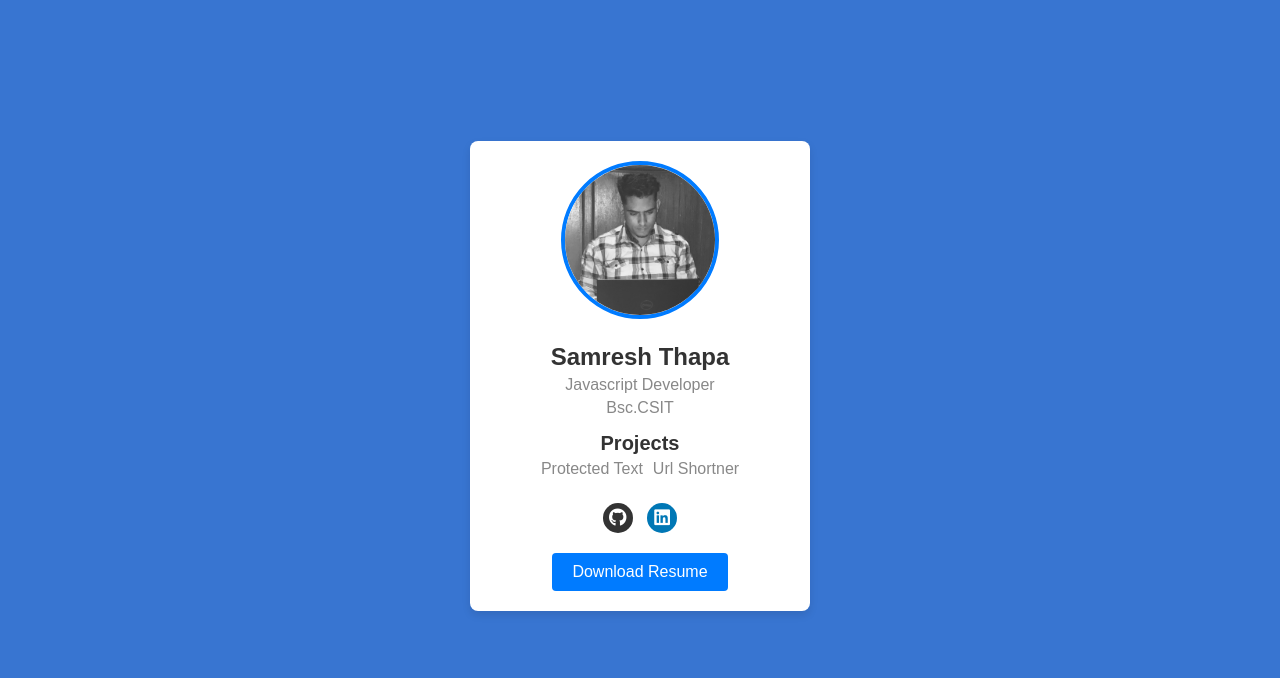
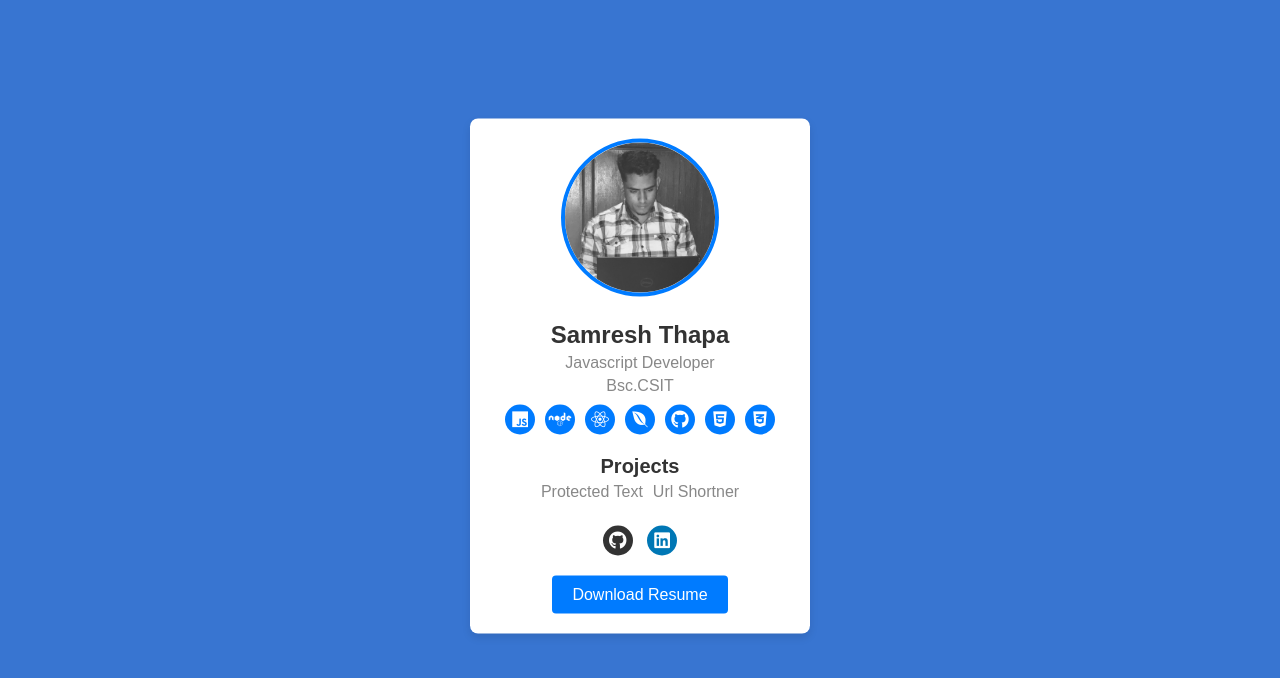
Before and after one commit to samresh9/portfolio, a plain HTML site: page index.html in a window 1280 px wide. Shown: the top 678 px of the page. Drawn offline with Linux system fonts and the light colour scheme.

Commit message:
ugrade techStack

```diff
--- a/index.html
+++ b/index.html
@@ -4,7 +4,10 @@
     <meta charset="UTF-8" />
     <meta name="viewport" content="width=device-width, initial-scale=1.0" />
     <title>Samresh Thapa</title>
-    <link rel="stylesheet" href="https://cdnjs.cloudflare.com/ajax/libs/font-awesome/6.0.0-beta3/css/all.min.css">
+    <link
+      rel="stylesheet"
+      href="https://cdnjs.cloudflare.com/ajax/libs/font-awesome/6.0.0-beta3/css/all.min.css"
+    />
     <style>
       body {
         font-family: Arial, sans-serif;
@@ -106,6 +109,31 @@
       .social-links {
         margin-top: 20px;
       }
+      .tech-container {
+        display: flex;
+        justify-content: center; /* Optional: Center the items horizontally */
+      }
+
+      .tech-links {
+        display: flex;
+        flex-wrap: wrap;
+        justify-content: space-between; /* Distribute items equally in each row */
+        max-width: 400px; /* Adjust the maximum width to control the number of items per row */
+      }
+
+      .techStack {
+        display: inline-block;
+        width: 30px;
+        height: 30px;
+        margin: 5px;
+        border-radius: 50%;
+        color: #fff;
+        text-align: center;
+        line-height: 30px;
+        font-size: 18px;
+        background-color: #333; /* Add your desired background color here */
+        transition: background-color 0.2s;
+      }
 
       .social-links a {
         display: inline-block;
@@ -131,7 +159,9 @@
       .linkedin {
         background-color: #0077b5;
       }
-
+      .techStack {
+        background-color: #007bff;
+      }
       .social-links a:hover {
         background-color: #777;
       }
@@ -225,7 +255,33 @@
         <img src="public/photo.jpg" alt="Your Name" />
         <h1>Samresh Thapa</h1>
         <p>Javascript Developer</p>
+
         <p>Bsc.CSIT</p>
+        <div class="tech-container">
+          <div class="tech-links">
+            <a class="techStack" title="Javascript"
+              ><i class="fa-brands fa-js"></i
+            ></a>
+            <a class="techStack" title="Node Js"
+              ><i class="fa-brands fa-node"></i
+            ></a>
+            <a class="techStack" title="React"
+              ><i class="fa-brands fa-react"></i
+            ></a>
+            <a class="techStack" title="MongoDb and SQl"
+              ><i class="fa-brands fa-envira"></i
+            ></a>
+            <a class="techStack" title="GitHub"
+              ><i class="fa-brands fa-github"></i
+            ></a>
+            <a class="techStack" title="HTML"
+              ><i class="fa-brands fa-html5"></i
+            ></a>
+            <a class="techStack" title="CSS"
+              ><i class="fa-brands fa-css3-alt"></i
+            ></a>
+          </div>
+        </div>
         <div class="projects">
           <h2>Projects</h2>
           <ul class="project-list">
```
